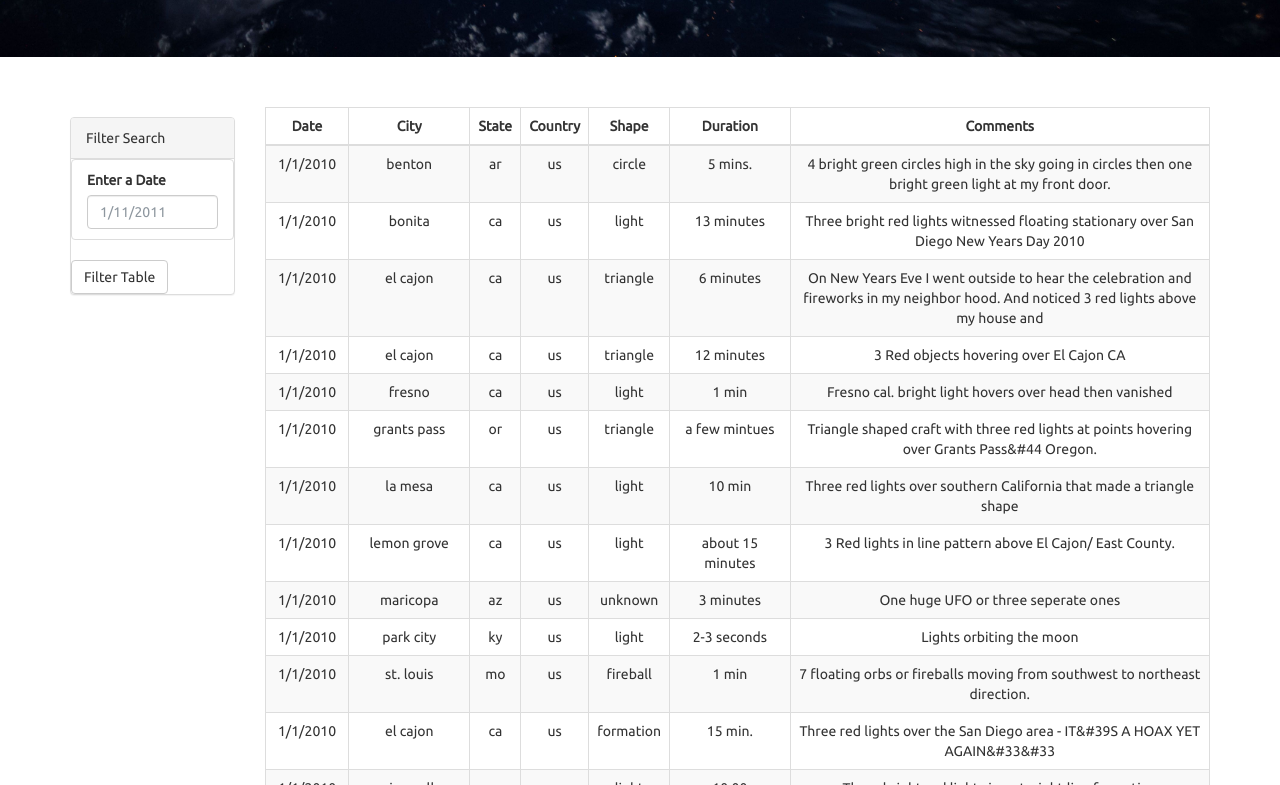
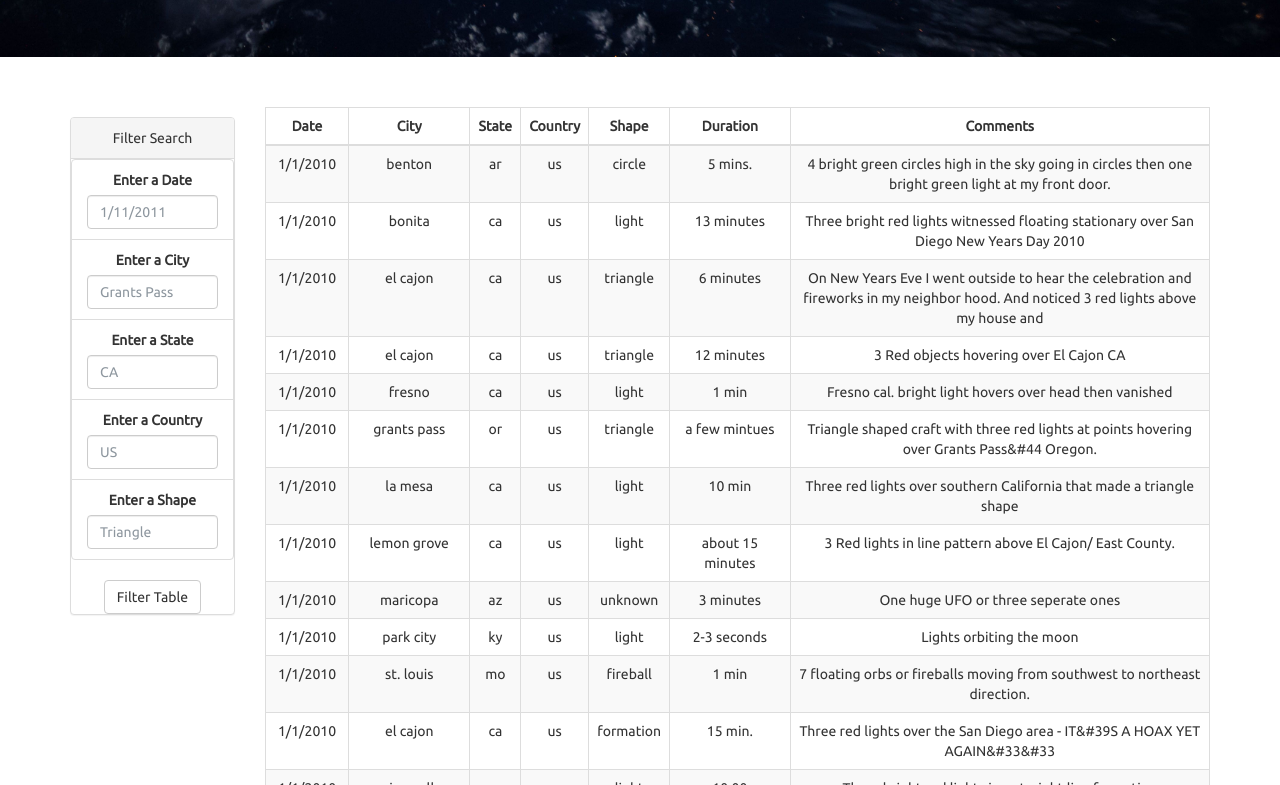
Before and after one commit to Caleman34/UFO_Finder, a plain HTML site: page index.html in a window 1280 px wide. Shown: the part 555-1340 px from the top of the page. Drawn offline with nearby package versions, Linux system fonts and the light colour scheme.

Commit message:
update part 2

```diff
--- a/index.html
+++ b/index.html
@@ -29,7 +29,7 @@
     <div class="container">
       <div class="row margin-top-50">
         <div class="col-md-2">
-          <aside class="filters">
+          <aside class="filters text-center">
             <div class="panel panel-default">
               <div class="panel-heading">Filter Search</div>
               <div class="panel-body">
@@ -40,6 +40,22 @@
                         <label for="date">Enter a Date</label>
                         <input class="form-control" id="datetime" type="text" placeholder="1/11/2011">
                       </li>
+                      <li class="filter list-group-item">
+                        <label for="city">Enter a City</label>
+                        <input class="form-control" id="city" type="text" placeholder="Grants Pass">
+                      </li>
+                      <li class="filter list-group-item">
+                        <label for="state">Enter a State</label>
+                        <input class="form-control" id="state" type="text" placeholder="CA">
+                      </li>
+                      <li class="filter list-group-item">
+                        <label for="country">Enter a Country</label>
+                        <input class="form-control" id="country" type="text" placeholder="US">
+                      </li>
+                      <li class="filter list-group-item">
+                        <label for="shape">Enter a Shape</label>
+                        <input class="form-control" id="shape" type="text" placeholder="Triangle">
+                      </li>
                     </ul>
                   </div>
                   <button id="filter-btn" type="button" class="btn btn-default">Filter Table</button>
@@ -48,7 +64,7 @@
             </div>
           </aside>
         </div>
-        <div class="col-md-10">
+        <div class="col-md-10 table-responsive-xsm">
           <div id="table-area" class="">
             <table id="ufo-table" class="table table-striped table-bordered table-hover" style = "text-align: center">
               <thead>
@@ -75,6 +91,9 @@
   <script src="https://cdnjs.cloudflare.com/ajax/libs/d3/4.11.0/d3.js"></script>
   <script src="static/js/data.js"></script>
   <script src="static/js/app.js"></script>
+  <script src="https://cdn.jsdelivr.net/npm/bootstrap@5.0.1/dist/js/bootstrap.bundle.min.js"
+        integrity="sha384-gtEjrD/SeCtmISkJkNUaaKMoLD0//ElJ19smozuHV6z3Iehds+3Ulb9Bn9Plx0x4"
+        crossorigin="anonymous"></script>
 </body>
 
 </html>
--- a/static/css/style.css
+++ b/static/css/style.css
@@ -24,7 +24,7 @@ body {
   right: 0;
   bottom: 0;
   left: 0;
-  min-height: 100px;
+  min-height: 60px;
   background: #4e5d6c;
 }
 
--- a/static/js/app.js
+++ b/static/js/app.js
@@ -13,7 +13,7 @@ tableData.forEach(function(ufoData) {
   });
 });
 
-// console.log(tableData);
+console.log(tableData);
 
 // filter the data
 var form = d3.select("#datetime");
```
